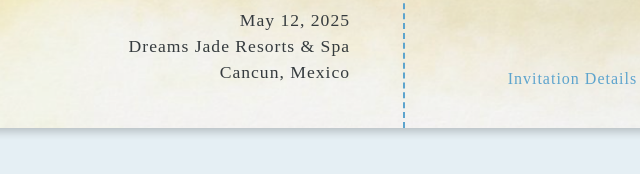
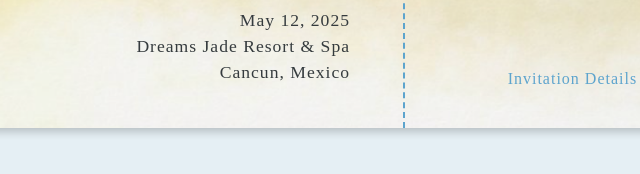
Before and after one commit to paiti94/Bouhamya-Celebration, a plain HTML site: page index.html in a window 1280 px wide. Shown: the part 506-680 px from the top of the page, 300-940 px from the left. Drawn offline with Linux system fonts and the light colour scheme.

Commit message:
Update index.html

```diff
--- a/index.html
+++ b/index.html
@@ -17,7 +17,7 @@
         <p class="and">and</p>
         <p class="name">ALI BOUHAMYA</p>
         <p> May 12, 2025</p>
-        <p> Dreams Jade Resorts & Spa</p>
+        <p> Dreams Jade Resort & Spa</p>
         <p> Cancun, Mexico</p>
       </div>
     </div>
```
